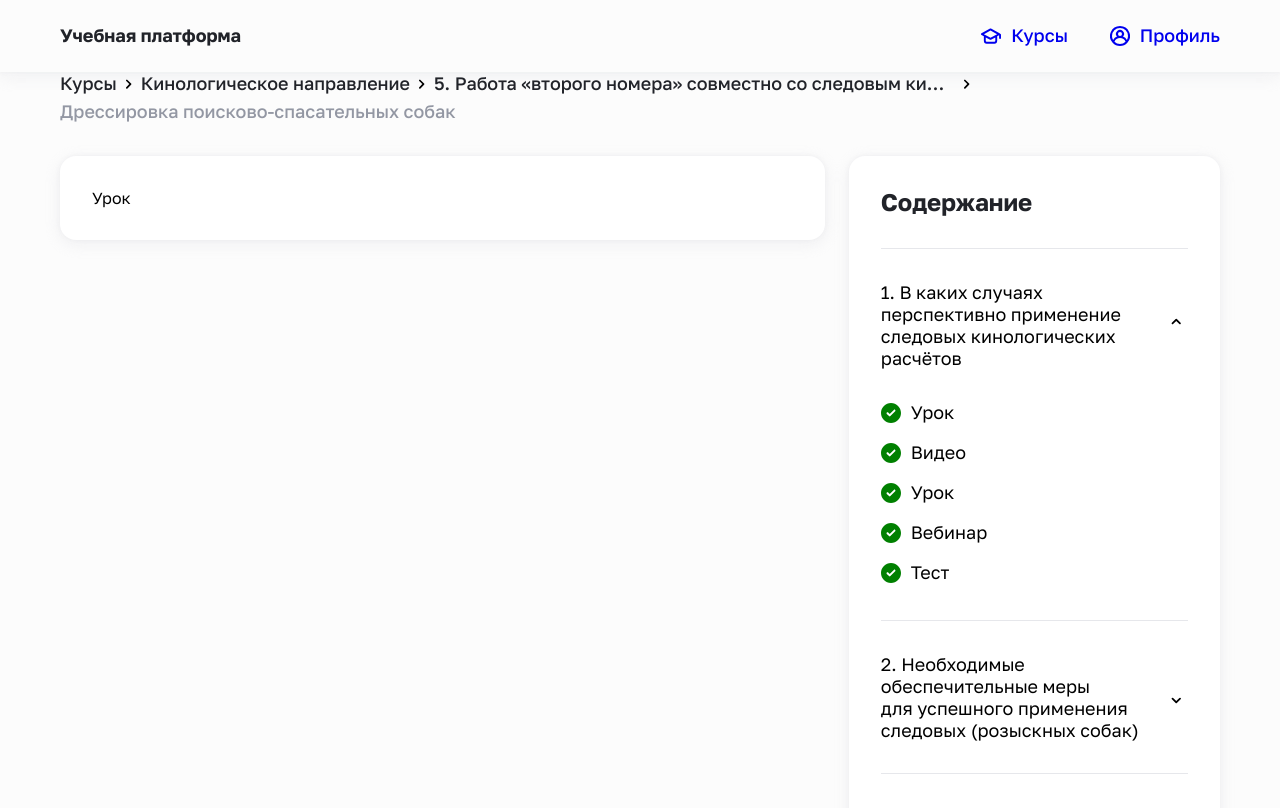
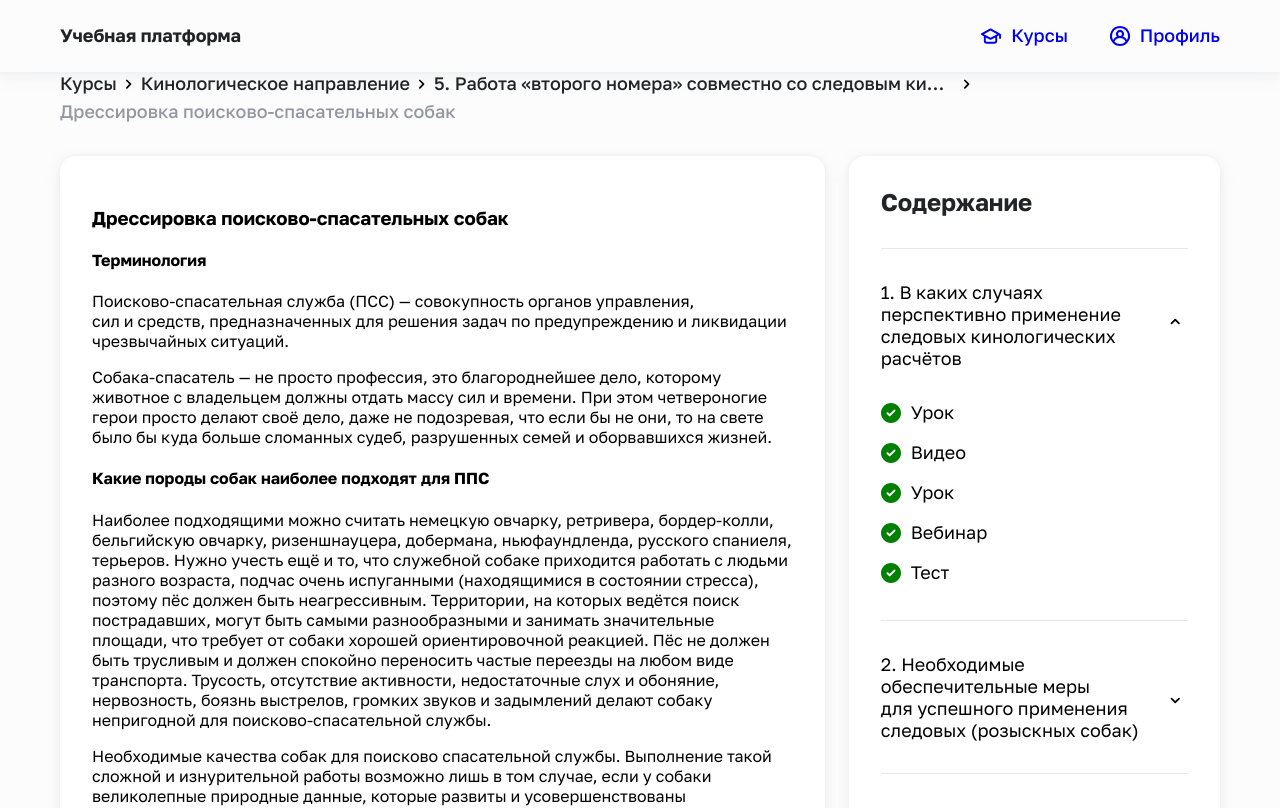
Before and after one commit to Studio-Yandex-Practicum/lizaalert_frontend, a React (Create React App) app: page /1/1/1 in a window 1280 px wide. Shown: the top 808 px of the page. Built offline with nearby package versions, Linux system fonts and the light colour scheme.

Commit message:
#137 - small fixes

```diff
--- a/src/components/organisms/theory-lesson/theory-lesson.jsx
+++ b/src/components/organisms/theory-lesson/theory-lesson.jsx
@@ -1,8 +1,20 @@
 import React from 'react';
+import PropTypes from 'prop-types';
 import { Card } from '../../templates';
 
-function TheoryLesson() {
-  return <Card>Урок</Card>;
+// Временный компонент-заглушка, необходимо переписать
+
+function TheoryLesson({ content }) {
+  return (
+    <Card>
+      {/* eslint-disable-next-line */}
+      <div dangerouslySetInnerHTML={{ __html: content }} />
+    </Card>
+  );
 }
 
+TheoryLesson.propTypes = {
+  content: PropTypes.string.isRequired,
+};
+
 export default TheoryLesson;
--- a/src/components/pages/lesson/lesson.jsx
+++ b/src/components/pages/lesson/lesson.jsx
@@ -30,7 +30,9 @@ function Lesson() {
       <Breadcrumbs className={styles.breadcrumbs} />
       <div className={styles.lesson}>
         <div className={styles.lessonContent}>
-          {lesson.slug === 'lesson' && <TheoryLesson />}
+          {lesson.slug === 'lesson' && (
+            <TheoryLesson content={lesson.content} />
+          )}
           {lesson.slug === 'video' && <VideoLesson source={lesson.source} />}
           {lesson.slug === 'webinar' && (
             <PreviewWebinar date={lesson.date} link={lesson.source} />
--- a/src/components/pages/lesson/lesson.module.scss
+++ b/src/components/pages/lesson/lesson.module.scss
@@ -7,12 +7,12 @@
 }
 
 .lessonContent {
-  flex-grow: 1;
+  width: calc(68% - #{vars.$grid-gap});
 }
 
 .courseContent {
   width: 32%;
-  max-width: 424px;
+  min-width: 300px;
 }
 
 .breadcrumbs {
```
